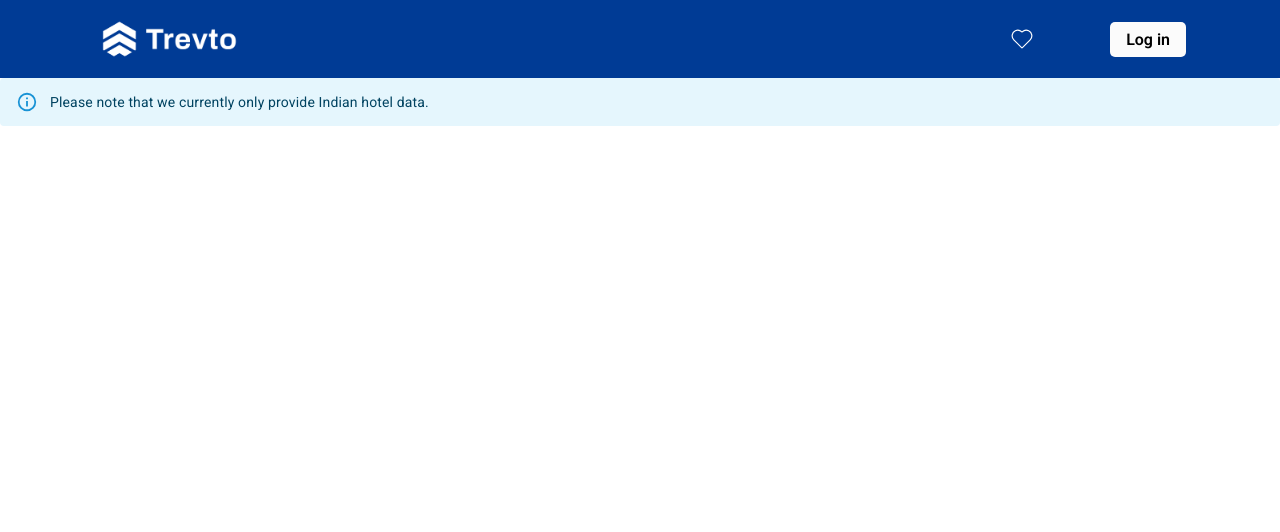
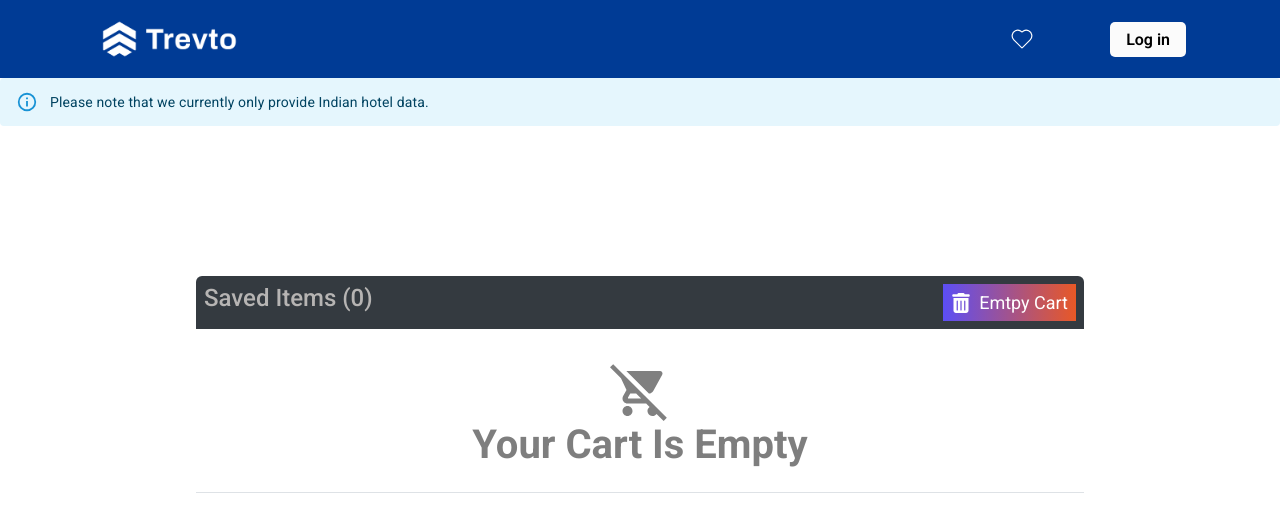
Before and after one commit to AshishRathee12/Travel, a React (Vite) app: page /Saved-items in a window 1280 px wide. Shown: the top 532 px of the page. Built offline with nearby package versions, Linux system fonts and the light colour scheme.

Commit message:
applied adding to cart

```diff
--- a/package.json
+++ b/package.json
@@ -20,6 +20,7 @@
     "react": "^19.0.0",
     "react-bootstrap": "^2.10.9",
     "react-dom": "^19.0.0",
+    "react-hot-toast": "^2.5.2",
     "react-icons": "^5.4.0",
     "react-redux": "^9.2.0",
     "react-router-dom": "^7.1.5"
--- a/src/App.jsx
+++ b/src/App.jsx
@@ -9,6 +9,7 @@ import Stack from '@mui/material/Stack';
 import HotelList from './component/Hotellist/HotelList';
 import Hotelname from './component/Hotelname/Hotelname';
 import Footer from './component/Footercompo/Footer';
+import Addedtocart from './component/Adding to cart/Addedtocart';
 
 
 function App() {
@@ -28,13 +29,14 @@ function App() {
         <Route path='/' element={<Home />}></Route>
         <Route path='/HotelList/:name/:id' element={<HotelList />}></Route>
         <Route path='/Hotelname/:id' element={<Hotelname />}></Route>
+        <Route path='/Saved-items/' element={<Addedtocart />}></Route>
       </Routes>
 
       {/* <Footer /> */}
       {/* <Row>
      </Row> */}
 
-     </>
+    </>
   )
 }
 
--- a/src/component/Adding to cart/Addedtocart.jsx
+++ b/src/component/Adding to cart/Addedtocart.jsx
@@ -1,10 +1,97 @@
-import React from 'react'
-import { Container } from 'react-bootstrap'
+import React from 'react';
+import { Container, NavLink, Row } from 'react-bootstrap';
+import { useDispatch, useSelector } from 'react-redux';
+import { FaTrashCan } from "react-icons/fa6";
+import { MdRemoveShoppingCart } from "react-icons/md";
+import './addedtocart.css'
+import { Link } from 'react-router-dom';
 
 export default function Addedtocart() {
+
+
+    const carted = useSelector((state) => state.cart.carts);
+    console.log(carted)
+
+    const clearcart = () => {
+        dispatch(deleteFromCart(elem))
+    }
+
+
     return (
         <Container fluid="md">
+            <Row className='added-items justify-content-center'>
+                <div className="cart">
+                    <div className="cart-header d-flex justify-content-between p-2">
+                        <div className="cart-heading">
+                            <h4>Saved Items ({carted.length})</h4>
+                        </div>
+                        <button className="empty-cart d-flex align-items-center justify-content-center px-2" onClick={clearcart}>
+                            <FaTrashCan className='me-2' size={20} />
+                            <span className="empty-title">
+                                Emtpy Cart</span>
+                        </button>
+                    </div>
+                    <div className="cart-body">
+                        {carted.length == 0 ? <table className='table cartis-empty mt-4'>
+                            <tbody>
+                                <tr>
+                                    <td>
+                                        <div className="cart-empty">
+                                            <MdRemoveShoppingCart size={60} color='grey' />
+                                            <p className='nodata'>Your Cart Is Empty</p>
+                                        </div>
+                                    </td>
+                                </tr>
+                            </tbody>
+                        </table> :
+                            <table className="table">
+                                <thead>
+                                    <tr>
+                                        <th>Action</th>
+                                        <th>Images</th>
+                                        <th>Name</th>
+                                        <th>Price</th>
+                                        <th>View Hotel</th>
+                                    </tr>
+                                </thead>
+                                <tbody>
+                                    {carted.map((elem, index) => {
+                                        const ids = elem.regionId
+                                        const listing = `/hotelList/${elem.name}/` + `${ids}`
+                                        return (
 
+                                            <tr key={index}>
+                                                <td>
+                                                    <button className='hotel-delete' onClick={() => removeitems(elem)}> <FaTrashCan className='me-0 remove-item' size={20} color='#003b95' /></button>
+                                                </td>
+                                                <td>
+                                                    <div className="hotel-img">
+                                                        <img src={elem.propertyImage.image.url} alt="product" />
+                                                    </div>
+                                                </td>
+                                                <td className=''>
+                                                    <div className="hotel-name my-auto">
+                                                        <p className='m-0'>{elem.name}</p>
+                                                    </div>
+                                                </td>
+                                                <td>
+                                                    <div className="hotel-price">
+                                                        <p className='m-0'>{elem.mapMarker.label}</p>
+                                                    </div>
+                                                </td>
+                                                <td >
+                                                    <button className='view'>
+                                                        <Link to={listing} as={NavLink}>view
+                                                        </Link></button>
+                                                </td>
+                                            </tr>
+                                        )
+                                    })}
+                                </tbody>
+                            </table>}
+                    </div>
+                </div>
+            </Row>
         </Container>
     )
 }
--- a/src/component/Adding to cart/addedtocart.css
+++ b/src/component/Adding to cart/addedtocart.css
@@ -0,0 +1,90 @@
+.added-items {
+    margin-top: 150px;
+}
+
+.cart {
+    max-width: 80%;
+}
+
+.cart-header {
+    background-color: rgb(52, 58, 64);
+    color: rgb(182, 180, 179);
+    border-radius: 6px 6px 0px 0px;
+}
+
+.empty-cart {
+    background-image: linear-gradient(to right, #5c4ef5, #e85826);
+    color: #fff;
+    border: none;
+    /* border-radius: 5px; */
+}
+
+.cart-empty {
+    display: flex;
+    align-items: center;
+    flex-direction: column;
+}
+
+.nodata {
+    font-size: 40px;
+    font-weight: 700;
+    opacity: 0.5;
+}
+
+.empty-cart .empty-title {
+    font-size: 18px;
+}
+
+.cart-body {
+    /* background-color: grey; */
+}
+
+.hotel-name,.hotel-price,.view,.hotel-delete{
+    margin-top: 10px;
+}
+
+tr {
+    color: black;
+}
+
+.hotel-img img {
+    height: 40px;
+    width: 40px;
+}
+.hotel-delete{
+    border: none;
+    background-color: transparent !important;
+}
+.view{
+    border: none;
+    background-color: transparent !important;
+}
+.view a{
+    color: #5c4ef5 !important;
+    text-decoration: none;
+}
+
+
+
+
+
+@media (max-width: 768px) {
+    .cart {
+        max-width: 100%;
+    }
+}
+
+@media (max-width: 992px) {
+    .toggle-items {
+        margin-left: 40px;
+    }
+
+    .seach-button {
+        margin-top: 10px;
+    }
+
+    .enter-info {
+        margin-top: 10px;
+        margin-bottom: 10px;
+    }
+}
--- a/src/component/Hotellist/HotelList.jsx
+++ b/src/component/Hotellist/HotelList.jsx
@@ -2,6 +2,7 @@ import React, { useState, useEffect } from 'react';
 import { Container, Row, Col, NavLink, Nav } from 'react-bootstrap';
 import { Link, useParams } from 'react-router-dom';
 import './HotelList.css';
+import toast, { Toaster } from 'react-hot-toast';
 import { FaChevronRight } from "react-icons/fa6";
 import { TbArrowsUpDown } from "react-icons/tb";
 import { LuChevronsUpDown } from "react-icons/lu";
@@ -42,6 +43,7 @@ export default function HotelList() {
     console.log(elem)
     // console.log(elem.target)
     dispatch(addToCart(elem))
+
     // setSaved(!saved)
   }
 
@@ -119,6 +121,7 @@ export default function HotelList() {
       <Container fluid='xxl' className='mt-5'>
         <Row>
           <Col sm={2}>sdf</Col>
+          <Toaster />
           <Col>
             <Row className=' gy-3'>
               <div className="number-of-items">
@@ -150,6 +153,7 @@ export default function HotelList() {
                 </div>
               </div>
               {filteredHotels.map((elem, index) => {
+                console.log(elem)
                 const hotelname = '/hotelname/' + elem.name;
                 const roomimg = elem?.propertyImage?.image?.url || "Coudn't Load Image";
                 const totalreviews = elem?.reviews?.total || "Nice";
--- a/src/component/Navbar/CollapsibleExample.jsx
+++ b/src/component/Navbar/CollapsibleExample.jsx
@@ -7,6 +7,9 @@ import NavDropdown from 'react-bootstrap/NavDropdown';
 import { CiHeart } from "react-icons/ci";
 import { CgProfile } from "react-icons/cg";
 import { useState } from 'react';
+import { Link } from 'react-router-dom';
+import Addedtocart from '../Adding to cart/Addedtocart';
+import { NavLink } from 'react-bootstrap';
 
 
 
@@ -33,7 +36,9 @@ function CollapsibleExample() {
         </Navbar.Brand>
         {/* <Navbar.Toggle aria-controls="responsive-navbar-nav"  className='order-4'/> */}
         <Nav className="offset-md-5 offset-sm-4 offset-3">
-          <Nav.Link href="/"><CiHeart size={28} /></Nav.Link>
+          <Link to="/saved-items/" as={NavLink}>
+            <CiHeart size={28} />
+          </Link>
         </Nav>
         {/* <Navbar.Collapse id="responsive-navbar-nav"> */}
         <Nav className='login-btn ms-2 me-4'>
--- a/src/redux for saving/createReducer.jsx
+++ b/src/redux for saving/createReducer.jsx
@@ -1,5 +1,5 @@
 import { createSlice } from '@reduxjs/toolkit'
-
+import toast, { Toaster } from 'react-hot-toast';
 
 const initialState = {
     carts: []
@@ -14,15 +14,21 @@ const saveSlice = createSlice({
 
         //add to cart
         addToCart: (state, action) => {
-            const IteamIndex = state.carts.findIndex((iteam) => iteam.idMeal === action.payload.idMeal);
+            const IteamIndex = state.carts.findIndex((iteam) => iteam.id === action.payload.id);
             if (IteamIndex == -1) {
-                state.carts.push(action.payload)
+                state.carts.push(action.payload);
+                toast.success('Hotel saved.')
+            } else {
+                toast('Already saved!', {
+                    icon: '👍',
+
+                });
             }
 
         },
         // delete singel item form cart
         deleteFromCart: (state, action) => {
-            const data = state.carts.filter((item) => item.idMeal !== action.payload.idMeal);
+            const data = state.carts.filter((item) => item.id !== action.payload.id);
             console.log(data);
             state.carts = data;
         },
```
Also changed, not shown: 1 other file (tests, documents, lock files or other folders). Lines whose indentation alone changed are shown as unchanged.
